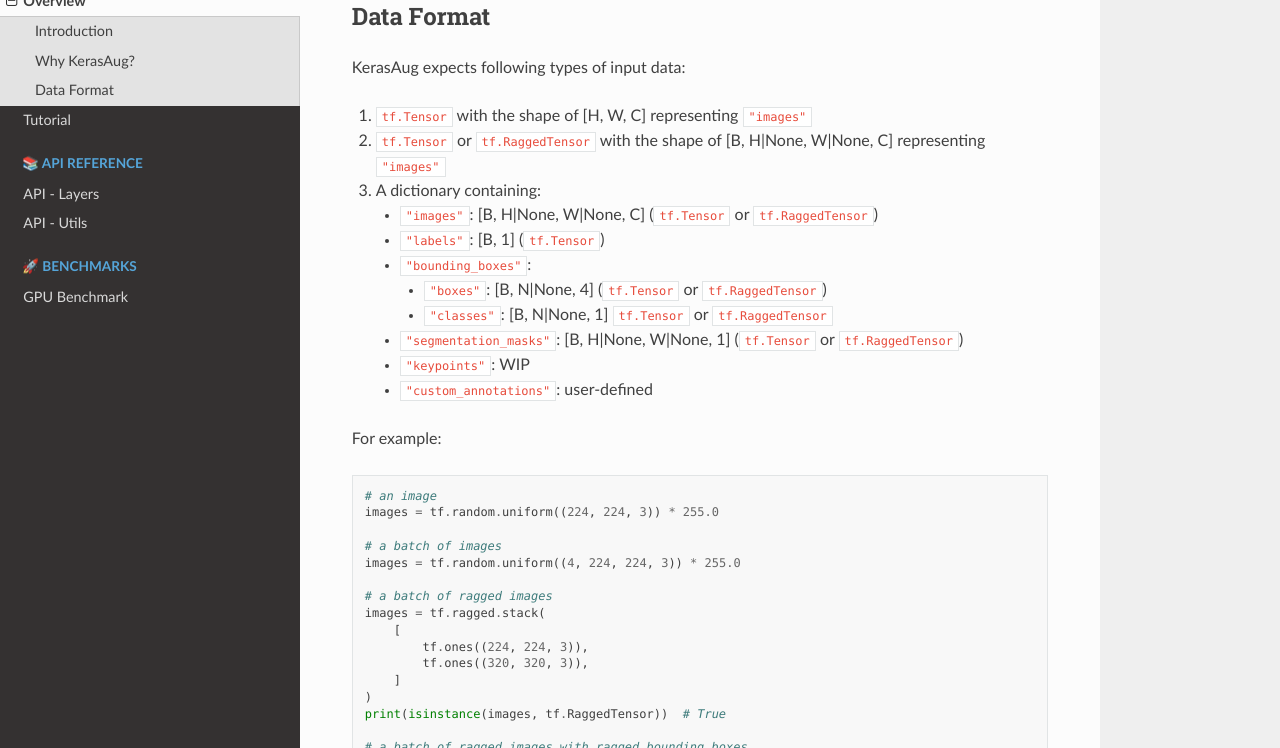
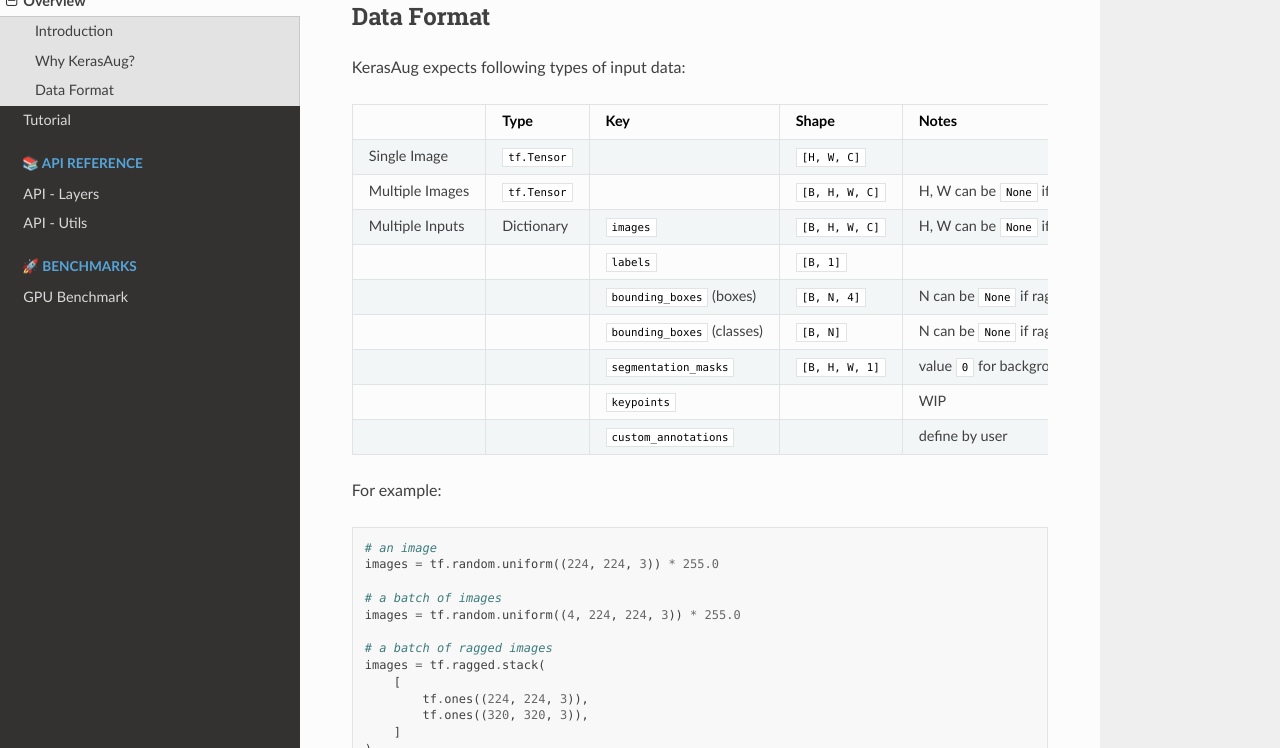
Before and after one commit to james77777778/keras-aug, a Sphinx documentation site: the page built from docs/source/get_started/overview.md, in a window 1280 px wide and 900 px high, scrolled down 1477 px, cut to the strip 152-900 px from the top of the window. Built offline with Sphinx 7.4.7 and the Read the Docs theme 2.0.0, drawn with Linux system fonts in a browser that asks for light colours; some of the changed text lies outside the part shown.

Commit message:
Update overview

```diff
--- a/docs/source/get_started/overview.md
+++ b/docs/source/get_started/overview.md
@@ -43,17 +43,17 @@
 
 KerasAug expects following types of input data:
 
-1. `tf.Tensor` with the shape of [H, W, C] representing `"images"`
-2. `tf.Tensor` or `tf.RaggedTensor` with the shape of [B, H|None, W|None, C] representing `"images"`
-3. A dictionary containing:
-    - `"images"`: [B, H|None, W|None, C] (`tf.Tensor` or `tf.RaggedTensor`)
-    - `"labels"`: [B, 1] (`tf.Tensor`)
-    - `"bounding_boxes"`:
-        - `"boxes"`: [B, N|None, 4] (`tf.Tensor` or `tf.RaggedTensor`)
-        - `"classes"`: [B, N|None, 1] `tf.Tensor` or `tf.RaggedTensor`
-    - `"segmentation_masks"`: [B, H|None, W|None, 1] (`tf.Tensor` or `tf.RaggedTensor`)
-    - `"keypoints"`: WIP
-    - `"custom_annotations"`: user-defined
+||Type|Key|Shape|Notes|
+|-|-|-|-|-|
+|Single Image|`tf.Tensor`||`[H, W, C]`|
+|Multiple Images|`tf.Tensor`||`[B, H, W, C]`|H, W can be `None` if ragged|
+|Multiple Inputs|Dictionary|`images`|`[B, H, W, C]`|H, W can be `None` if ragged|
+|||`labels`|`[B, 1]`||
+|||`bounding_boxes` (boxes)|`[B, N, 4]`|N can be `None` if ragged|
+|||`bounding_boxes` (classes)|`[B, N]`|N can be `None` if ragged|
+|||`segmentation_masks`|`[B, H, W, 1]`|value `0` for background, H, W can be `None` if ragged|
+|||`keypoints`||WIP|
+|||`custom_annotations`||define by user|
 
 For example:
 
```
Also changed, not shown: other parts of docs/source/get_started/overview.md (+5 -5 lines).
